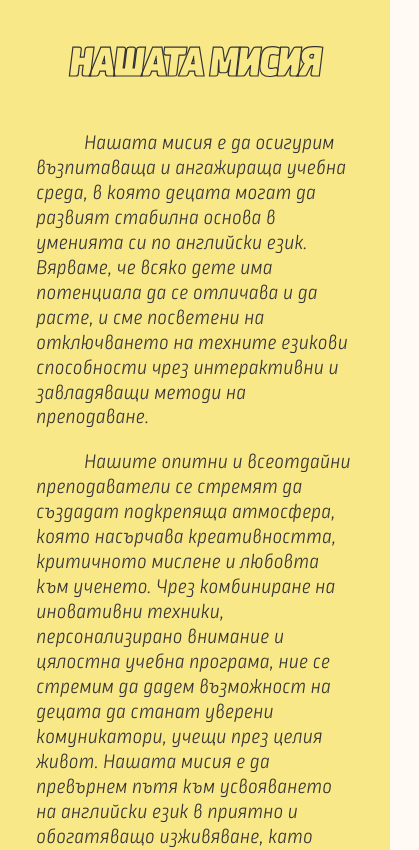
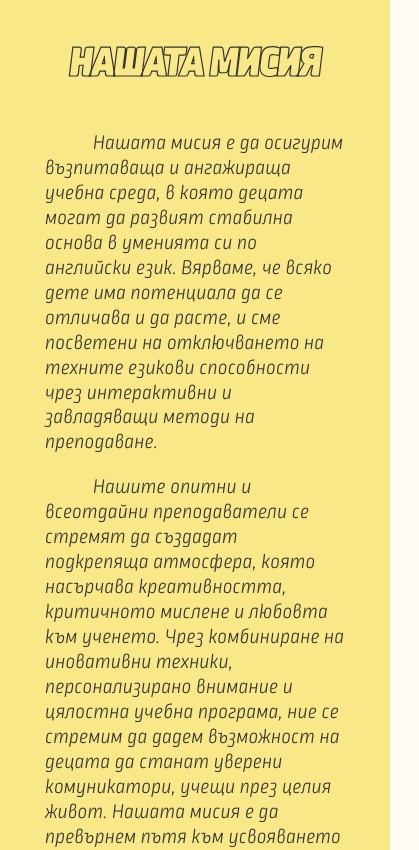
Before and after one commit to bbogomilov1/enlighten, a React (Create React App) app: page /about-us in a window 390 px wide. Shown: the part 1060-1910 px from the top of the page, 419 px wide, since content can reach past the window. Built offline with nearby package versions, Linux system fonts and the light colour scheme.

Commit message:
adjusted about us for phone screen

```diff
--- a/src/components/about-us/OurMission.module.css
+++ b/src/components/about-us/OurMission.module.css
@@ -80,6 +80,8 @@
 
   .description {
     flex-direction: column;
+    width: 100%;
+    padding: 0px;
   }
 
   .paragraphsContainer {
--- a/src/i18n.js
+++ b/src/i18n.js
@@ -86,7 +86,7 @@ i18n.use(initReactI18next).init({
           "Разработихме няколко курса, които ще задоволят всяка нужда.",
         "Fun and Interactive Learning": "Забавно и интерактивно обучение",
         "Experienced and Dedicated Teachers": "Опитни и всеотдайни учители",
-        "Personalized Attention": "Персонализирано внимание",
+        "Personalized Attention": "Персонално внимание",
         "Comprehensive Development": "Цялостно развитие",
 
         "Learn English in an innovative and interactive way":
```
